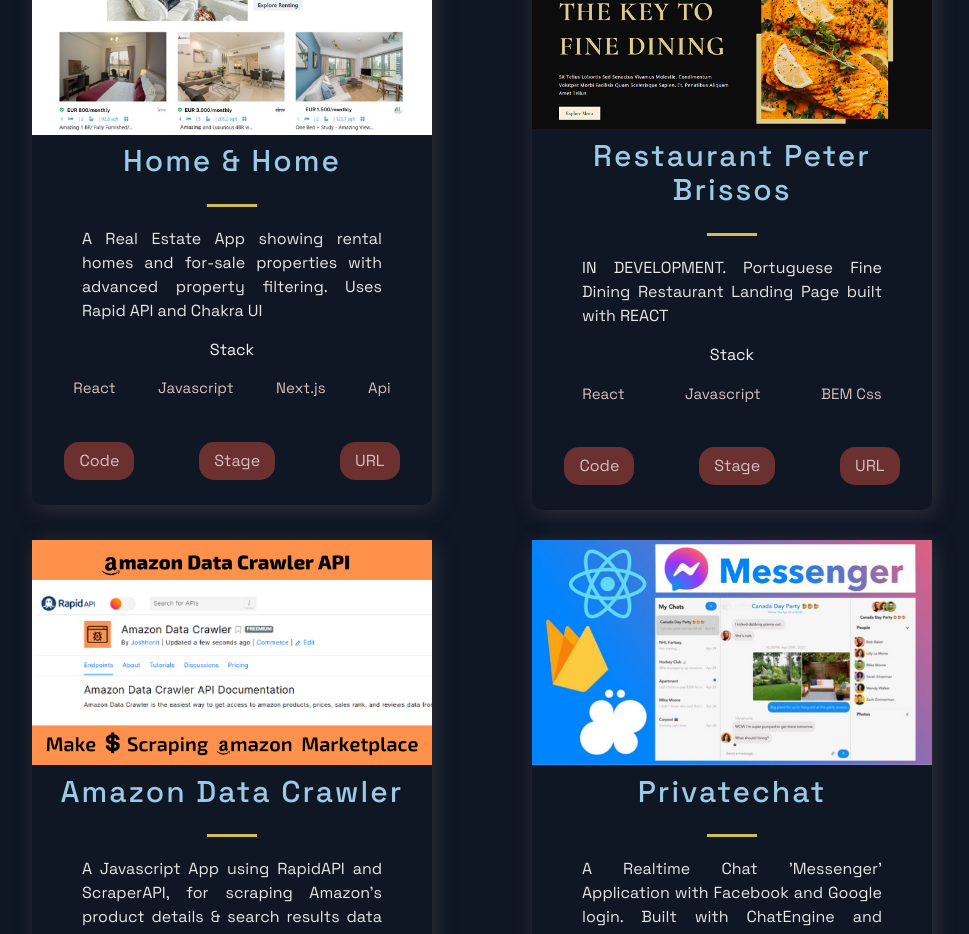
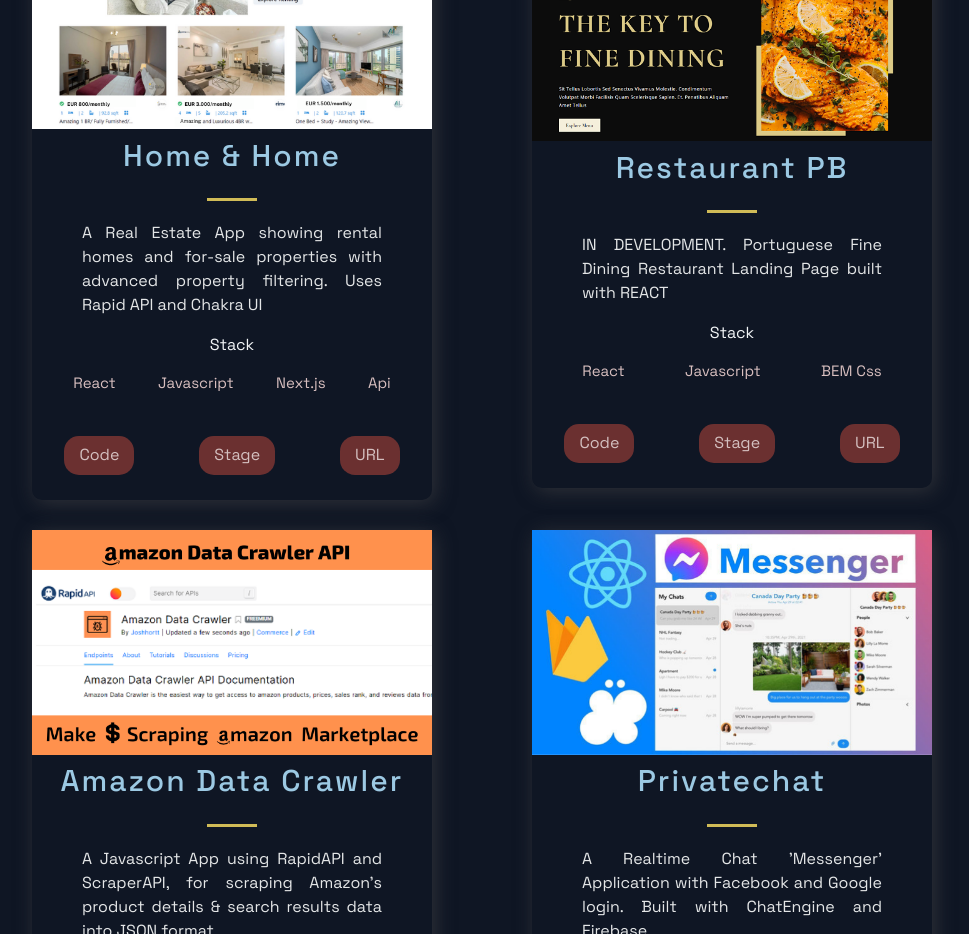
Before and after one commit to Joshhortt/portfolio-app, a Next.js app: page / in a window 1280 px wide. Shown: the part 1060-1994 px from the top of the page, without its empty margins (158-1127 px from the left). Built offline with nearby package versions, Linux system fonts and the light colour scheme.

Commit message:
update title

```diff
--- a/src/constants/constants.js
+++ b/src/constants/constants.js
@@ -9,7 +9,7 @@
     id: 0,
   },
   {
-    title: 'Restaurant Peter Brissos',
+    title: 'Restaurant PB',
     description:"IN DEVELOPMENT. Portuguese Fine Dining Restaurant Landing Page built with REACT",
     image: '/images/2.png',
     tags: ['React', 'Javascript', 'BEM Css'],
```
